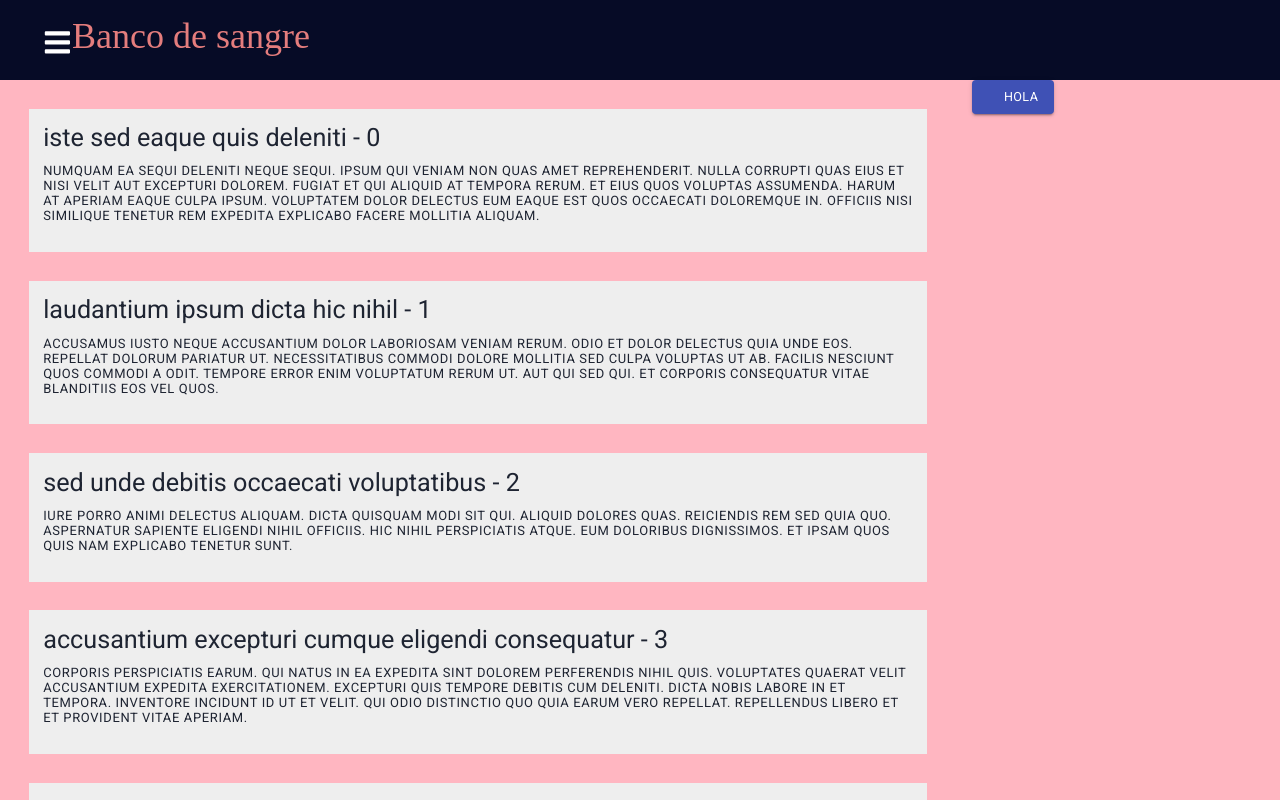
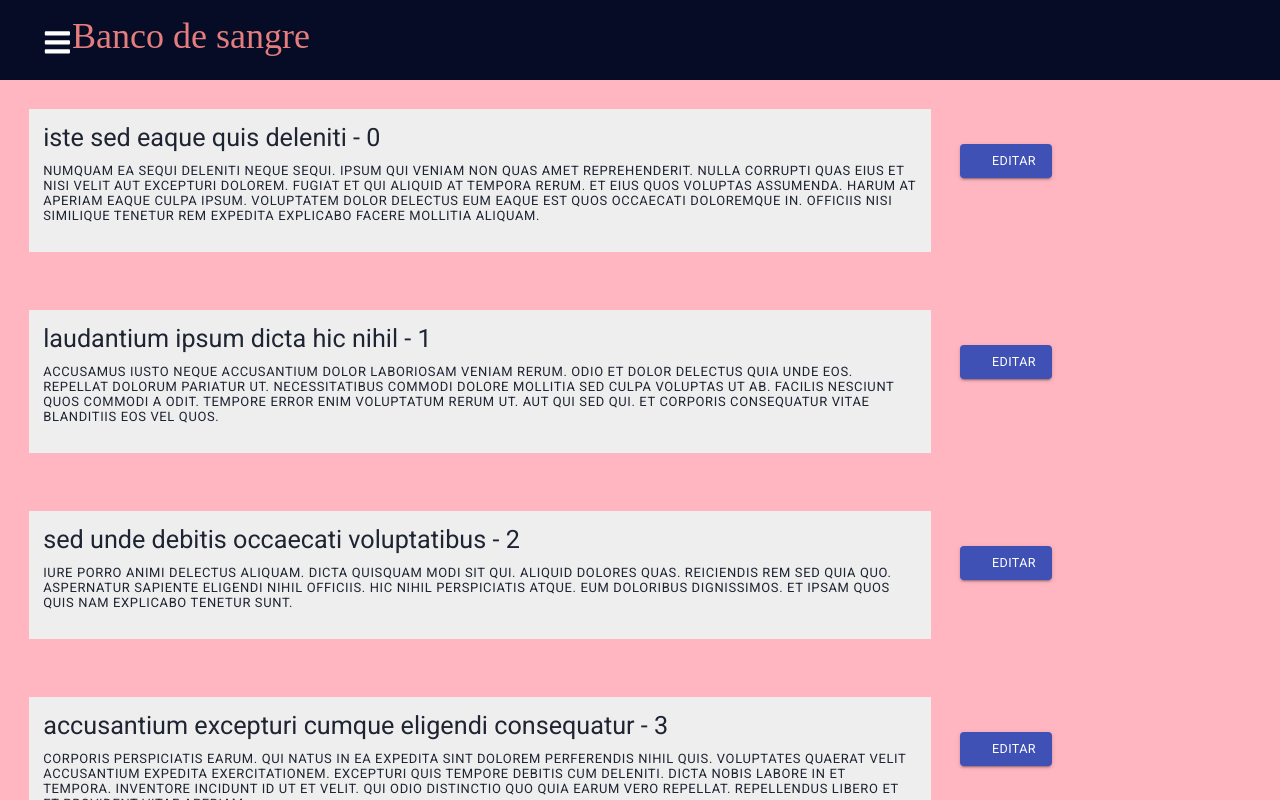
Before and after one commit to scanossini/proyecto-final-front, a React (Create React App) app: page /donantes in a window 1280 px wide. Shown: the top 800 px of the page. Built offline with nearby package versions, Linux system fonts and the light colour scheme; a web font is replaced by a local one.

Commit message:
cambios al grid

```diff
--- a/src/pages/Donantes/Donantes.css
+++ b/src/pages/Donantes/Donantes.css
@@ -11,3 +11,7 @@
     width: 50%;
     padding-bottom: 25px;
 }
+
+.button{
+  padding-top: 5%;
+}
--- a/src/pages/Donantes/Donantes.js
+++ b/src/pages/Donantes/Donantes.js
@@ -31,17 +31,20 @@ export const Donantes = () => {
   }
   return (
     <div>
-        <Grid container spacing={2}>
-          <Grid item xs={9}>{pagination.currentData && pagination.currentData.map(((item, index) => (
-            <div key={item.id} className="post">
-            <h3>{`${item.title} - ${item.id}`}</h3>
-            <p>{item.body}</p>
-            </div>
-          )))}
-          </Grid>
-          <Grid item xs={3}>
-            <Button variant="contained" color="primary">hola</Button>
-          </Grid>
+        <Grid container spacing={0}>
+          {pagination.currentData && pagination.currentData.map(((item, index) => (
+            <Grid container spacing={0}>
+              <Grid item xs={9}>
+                <div key={item.id} className="post">
+                  <h3>{`${item.title} - ${item.id}`}</h3>
+                  <p>{item.body}</p>
+                </div>
+              </Grid>
+              <Grid item xs={3} className="button" >
+                <Button variant="contained" color="primary">Editar</Button>
+              </Grid>
+            </Grid>
+        )))}
           <Grid item xs={12}>
             <ReactPaginate
               previousLabel={'anterior'}
```
